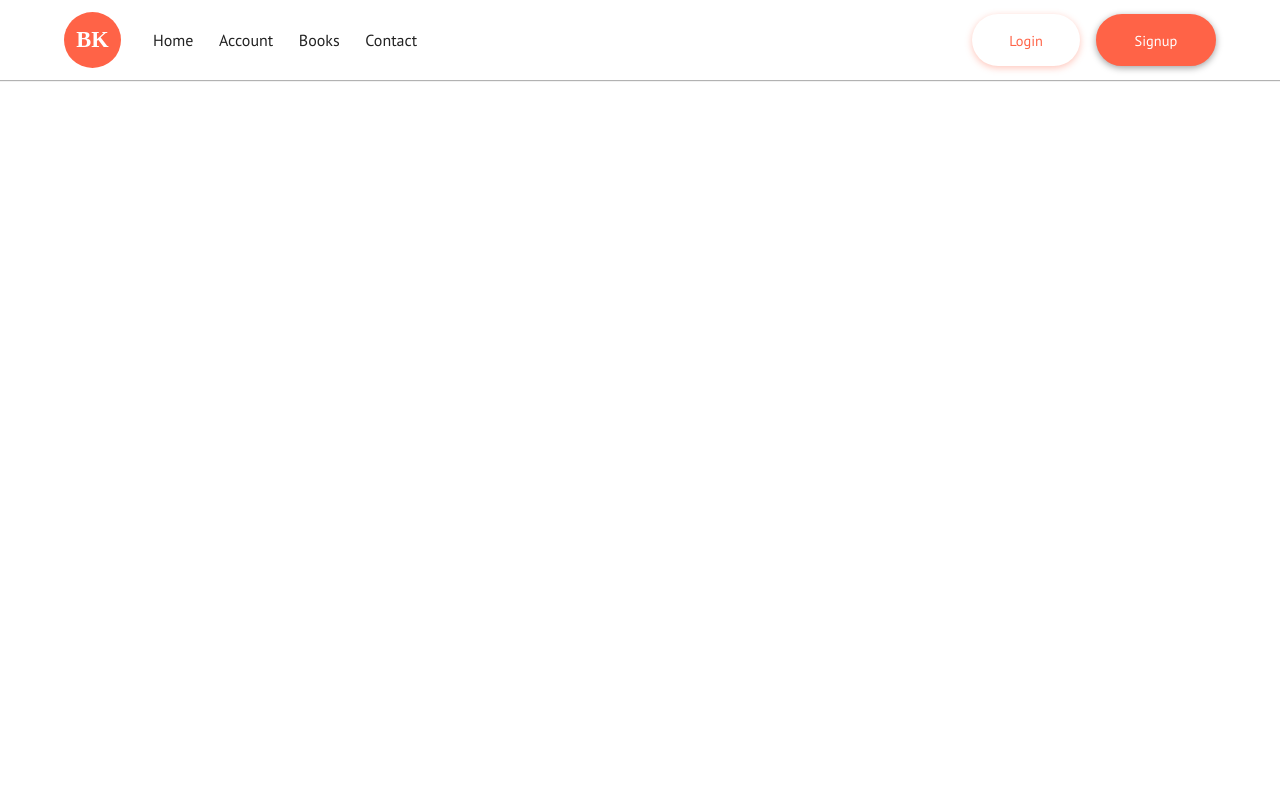
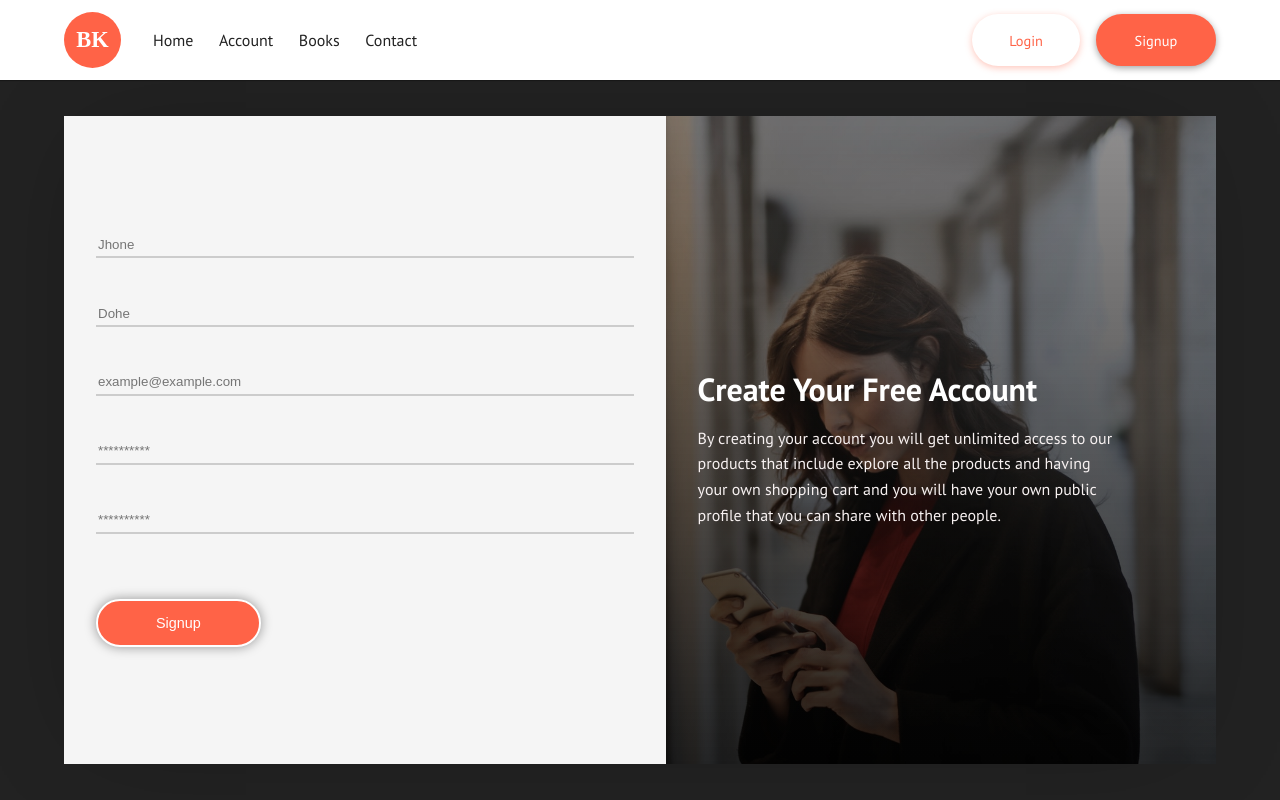
Before and after one commit to Abd-Alwahab/learn-auth-frontend, a React (Create React App) app: page /signup in a window 1280 px wide. Built offline with nearby package versions, Linux system fonts and the light colour scheme.

Commit message:
adding the signup page

```diff
--- a/src/App.js
+++ b/src/App.js
@@ -2,6 +2,7 @@ import { BrowserRouter, Route, Switch } from "react-router-dom";
 import Login from "./pages/Login";
 import HomeLoggedOut from "./pages/HomeLoggedOut";
 import Navbar from "./components/Navbar";
+import Signup from "./pages/Signup";
 
 function App() {
   return (
@@ -11,6 +12,7 @@ function App() {
         <Switch>
           <Route path="/" exact component={HomeLoggedOut} />
           <Route path="/login" component={Login} />
+          <Route path="/signup" component={Signup} />
         </Switch>
       </BrowserRouter>
     </div>
--- /dev/null
+++ b/src/pages/Signup.js
@@ -0,0 +1,71 @@
+import React from "react";
+import FullHeightWrapper from "../components/FullHeightWrapper";
+import InputForm from "../components/InputForm";
+
+const Signup = () => {
+  return (
+    <FullHeightWrapper>
+      <div className="signup">
+        <div className="signup__content">
+          <div className="signup__left">
+            <div className="signup__left--box">
+              <h3 className="signup__left--title">Create Your Free Account</h3>
+              <p className="signup__left--description">
+                By creating your account you will get unlimited access to our products
+                that include explore all the products and having your own shopping cart
+                and you will have your own public profile that you can share with other
+                people.
+              </p>
+            </div>
+          </div>
+
+          <form className="signup__form">
+            <InputForm
+              className="meduim-input transparent-input"
+              name="firstName"
+              type="text"
+              placeholder="Jhone"
+            />
+
+            <InputForm
+              className="meduim-input transparent-input"
+              name="lastName"
+              type="text"
+              placeholder="Dohe"
+            />
+
+            <InputForm
+              className="meduim-input transparent-input"
+              name="email"
+              type="email"
+              placeholder="example@example.com"
+            />
+
+            <InputForm
+              className="meduim-input transparent-input"
+              name="password"
+              type="password"
+              placeholder="**********"
+            />
+
+            <InputForm
+              className="meduim-input transparent-input"
+              name="passwordConfirm"
+              type="password"
+              placeholder="**********"
+            />
+
+            <button
+              type="submit"
+              className="btn-small link btn btn-shadow btn-tomato white btn-width-fixed m-t-s p-t-b"
+            >
+              <span> Signup</span>
+            </button>
+          </form>
+        </div>
+      </div>
+    </FullHeightWrapper>
+  );
+};
+
+export default Signup;
```
Also changed, not shown: 1 other file (tests, documents, lock files or other folders).
